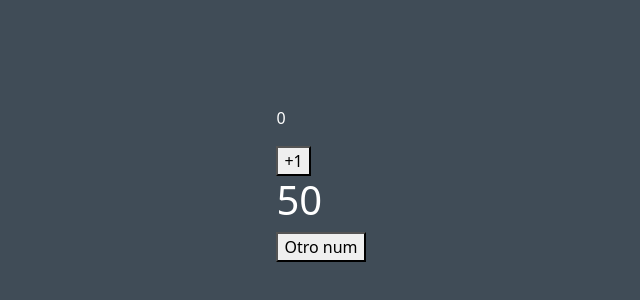
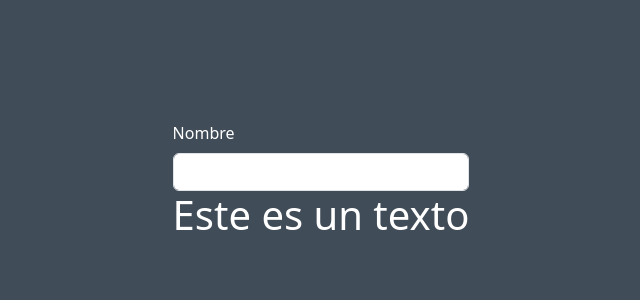
Before and after one commit to ezeamin/mi-primer-proyecto-react-63i, a React (Vite) app: page / in a window 1280 px wide. Shown: the part 216-516 px from the top of the page, without its empty margins (319-959 px from the left). Built offline with nearby package versions, Linux system fonts and the light colour scheme.

Commit message:
agrego useref

```diff
--- /dev/null
+++ b/src/components/Form/Form.jsx
@@ -0,0 +1,36 @@
+import { useRef } from 'react';
+
+const Form = () => {
+  const inputRef = useRef(null);
+  const titleRef = useRef(null);
+
+  const handleSubmit = (e) => {
+    e.preventDefault();
+
+    // const input = document.getElementById('name-input');
+
+    // inputRef.current = document.getElementById()
+    const value = inputRef.current.value;
+    console.log(value);
+
+    titleRef.current.style.color = 'red';
+  };
+
+  return (
+    <form onSubmit={handleSubmit}>
+      <fieldset>
+        <label htmlFor='name-input' className='form-label'>
+          Nombre
+        </label>
+        <input
+          ref={inputRef}
+          type='text'
+          id='name-input'
+          className='form-control'
+        />
+      </fieldset>
+      <h1 ref={titleRef}>Este es un texto</h1>
+    </form>
+  );
+};
+export default Form;
--- a/src/main.jsx
+++ b/src/main.jsx
@@ -3,7 +3,8 @@ import ReactDOM from 'react-dom/client';
 
 // import CardsGallery from './components/CardsGallery/CardsGallery.jsx';
 // import Counter from './components/Counter/Counter.jsx';
-import Message from './components/Message/Message.jsx';
+// import Message from './components/Message/Message.jsx';
+import Form from './components/Form/Form.jsx';
 
 import 'bootstrap/dist/css/bootstrap.min.css';
 import 'bootstrap/dist/js/bootstrap.min.js';
@@ -14,6 +15,7 @@ ReactDOM.createRoot(document.getElementById('root')).render(
   <React.StrictMode>
     {/* <CardsGallery /> */}
     {/* <Counter /> */}
-    <Message />
+    {/* <Message /> */}
+    <Form />
   </React.StrictMode>
 );
```
